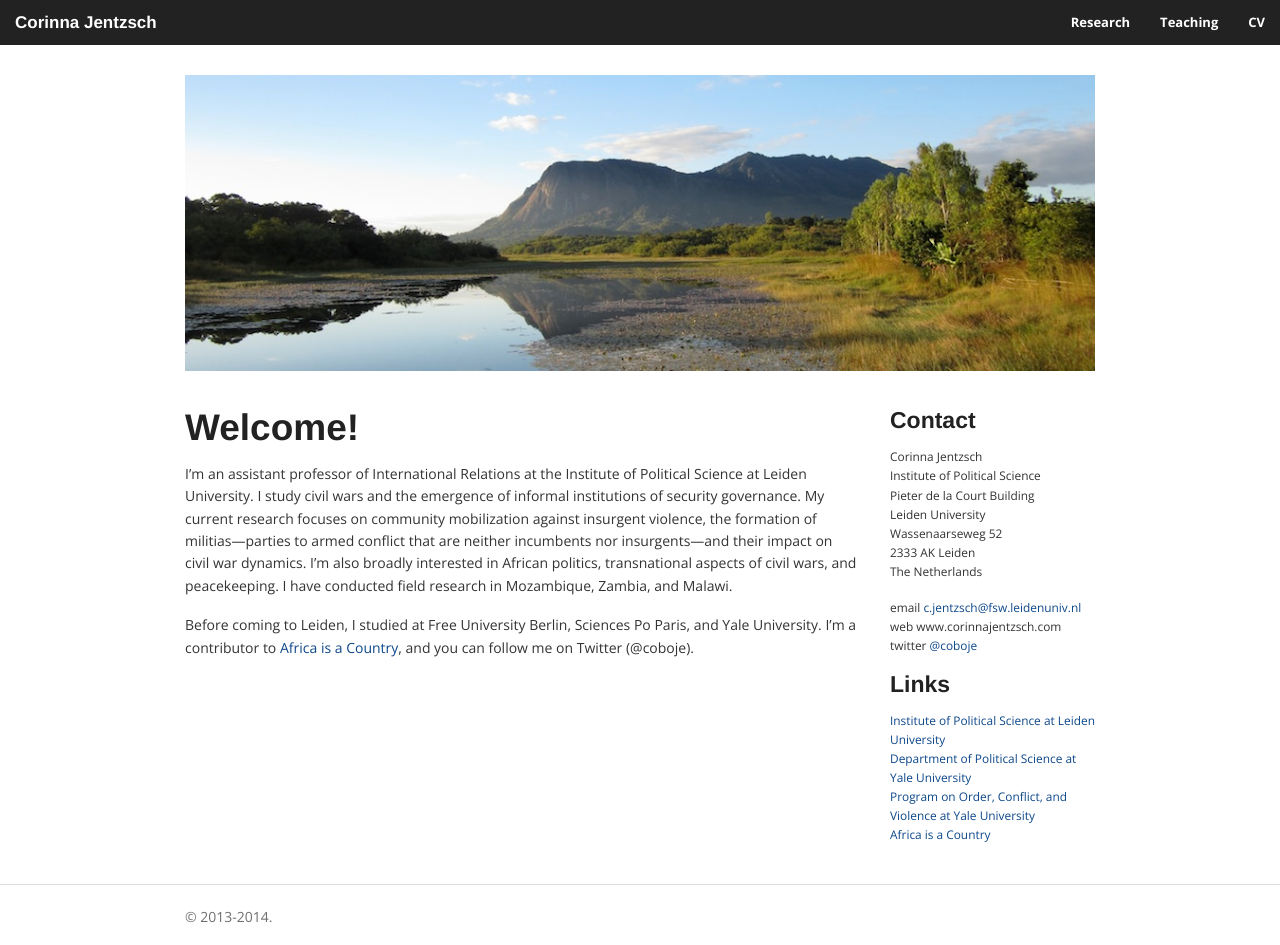
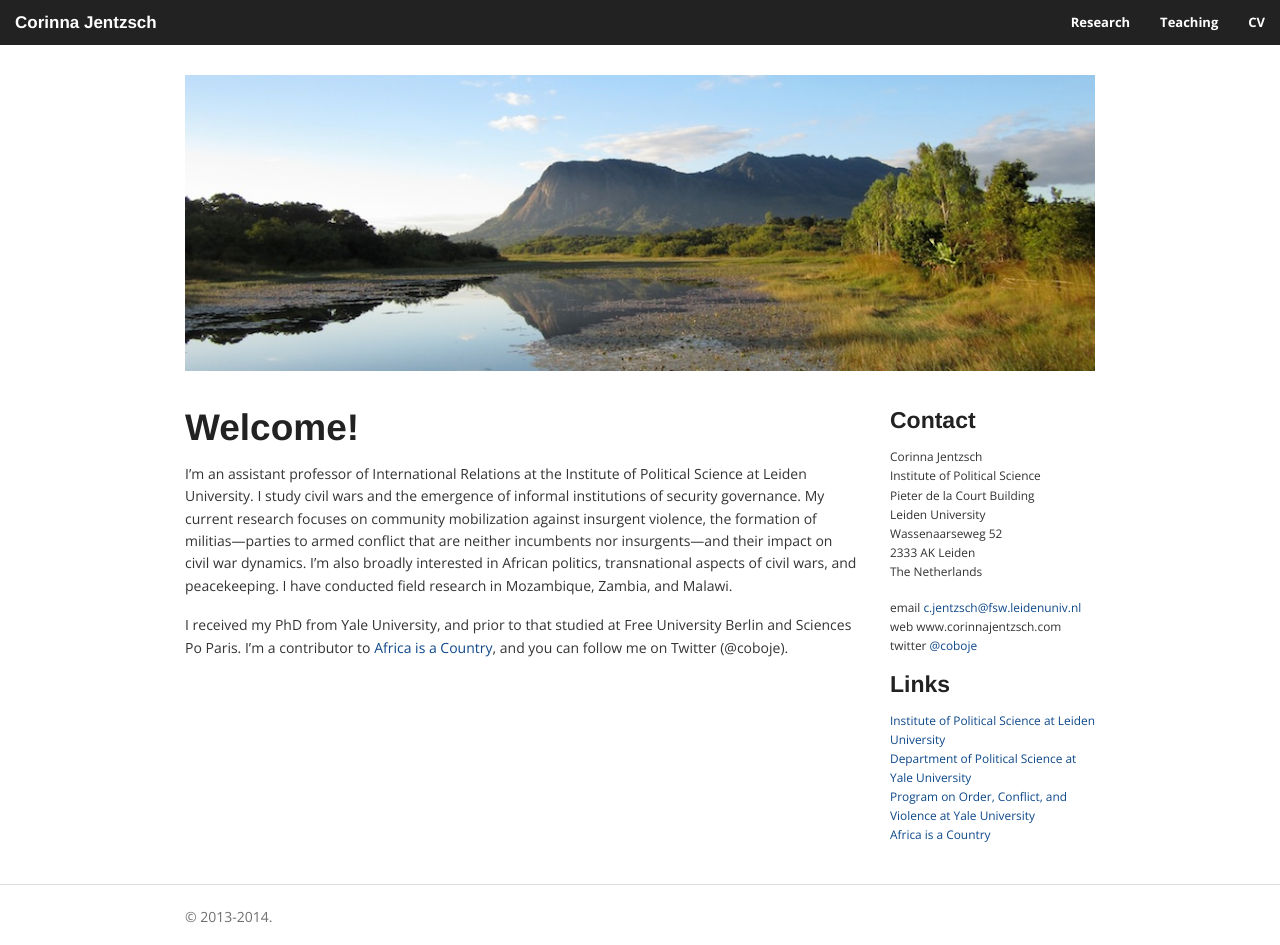
Before and after one commit to corinnajentzsch/corinnajentzsch.github.io, a Jekyll site: the page built from index.md, in a window 1280 px wide. Built offline with Jekyll 4.4.1, drawn with Linux system fonts in a browser that asks for light colours; nearby versions of some CDN libraries; library files that are not in the unit come from our copies.

Commit message:
Updated index.md

```diff
--- a/index.md
+++ b/index.md
@@ -9,4 +9,4 @@ banner: "![Namarroi, Zambezia](/assets/media/namarroi-lake.jpg)"
 
 I’m an assistant professor of International Relations at the Institute of Political Science at Leiden University. I study civil wars and the emergence of informal institutions of security governance. My current research focuses on community mobilization against insurgent violence, the formation of militias—parties to armed conflict that are neither incumbents nor insurgents—and their impact on civil war dynamics. I’m also broadly interested in African politics, transnational aspects of civil wars, and peacekeeping. I have conducted field research in Mozambique, Zambia, and Malawi.
 
-Before coming to Leiden, I studied at Free University Berlin, Sciences Po Paris, and Yale University. I’m a contributor to [Africa is a Country](http://africasacountry.com/ "Africa is a Country"), and you can follow me on Twitter (@coboje).
+I received my PhD from Yale University, and prior to that studied at Free University Berlin and Sciences Po Paris. I’m a contributor to [Africa is a Country](http://africasacountry.com/ "Africa is a Country"), and you can follow me on Twitter (@coboje).
```
